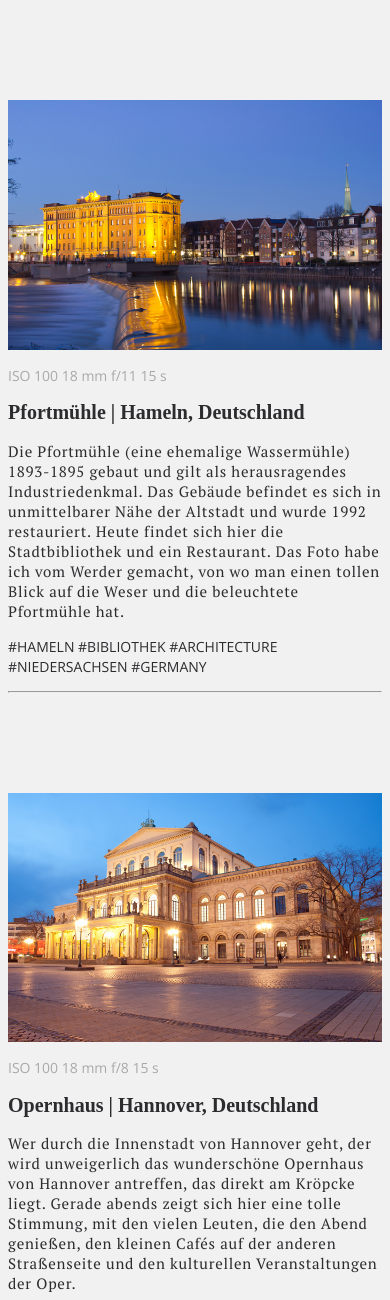
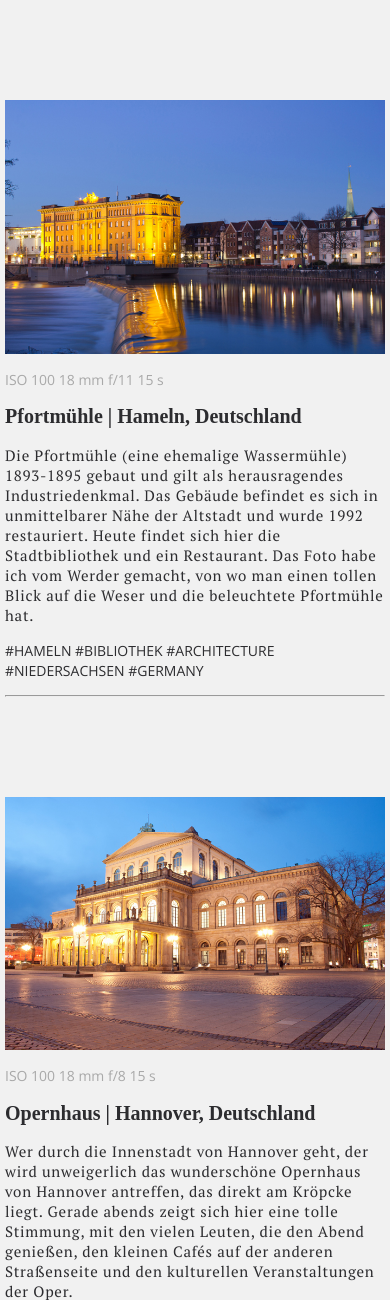
Before and after one commit to lars22/lars22.github.io, a PHP site: page / in a window 390 px wide. Shown: the part 124-1424 px from the top of the page. Run offline with PHP 8.4, Linux system fonts and the light colour scheme.

Commit message:
media test

```diff
--- a/main.css
+++ b/main.css
@@ -92,3 +92,10 @@ div.arrow{
   margin-top: 50px;
   margin-bottom: 50px;
 }
+
+@media only screen and (max-width: 600px) {
+    body {
+        margin-right: 5px;
+        margin-left: 5px;
+    }
+}
```
